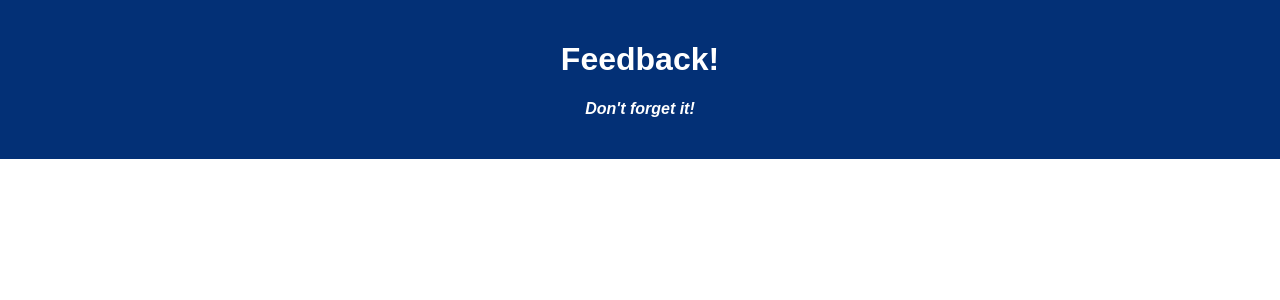
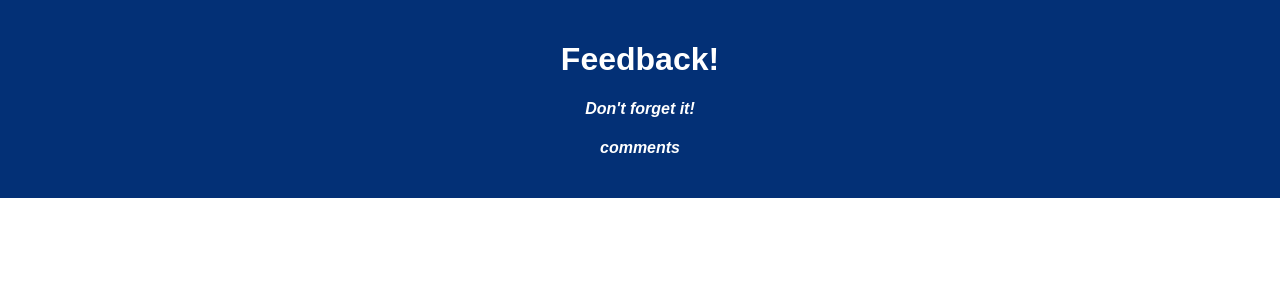
Before and after one commit to SelamAlem7/Weekend-Redux-Feedback-Loop, a React (Create React App) app: page /#/Comments in a window 1280 px wide. Shown: the top 300 px of the page. Built offline with nearby package versions, Linux system fonts and the light colour scheme.

Commit message:
Tested pages/components

```diff
--- a/src/components/App/App.jsx
+++ b/src/components/App/App.jsx
@@ -1,14 +1,42 @@
 import React from 'react';
 import axios from 'axios';
 import './App.css';
+import Feeling from '../Feeling/Feeling';
+import Understanding from '../Understanding/Understanding';
+import Support from '../Support/Support';
+import Comments from '../Comments/Comments';
+import Review from '../Review/Review';
+import {HashRouter as Router, Route } from 'react-router-dom'
+
+
 
 function App() {
+
+
 
   return (
     <div className='App'>
       <header className='App-header'>
         <h1 className='App-title'>Feedback!</h1>
         <h4>Don't forget it!</h4>
+          <Router>
+            <Route path='/'>
+              <Feeling />
+            </Route>
+
+            <Route path='/Support'>
+              <Support />
+            </Route>
+
+            <Route path='/Comments'>
+              <Comments />
+            </Route>
+
+            <Route path='/Review'>
+             <Review />
+            </Route>
+
+        </Router>
       </header>
     </div>
   );
--- a/src/components/Comments/Comments.jsx
+++ b/src/components/Comments/Comments.jsx
@@ -3,11 +3,13 @@
 function Comments () {
 
 
-}
+
 return(
     <div>
-
+<h4>comments</h4>
     </div>
 )
 
+
+}
 export default Comments;
--- a/src/components/Feeling/Feeling.jsx
+++ b/src/components/Feeling/Feeling.jsx
@@ -3,11 +3,11 @@
 function Feeling() {
 
 
-  }
+
   return(
       <div>
 
       </div>
   )
-
+}
   export default Feeling;
--- a/src/components/Review/Review.jsx
+++ b/src/components/Review/Review.jsx
@@ -3,11 +3,13 @@
 function Review () {
 
 
-}
+
 return(
     <div>
 
     </div>
 )
 
+
+}
 export default Review;
--- a/src/components/Supported/Supported.jsx
+++ b/src/components/Support/Support.jsx
@@ -3,11 +3,14 @@
 function Supported () {
 
 
-}
+
 return(
     <div>
 
     </div>
 )
 
+
+}
+
 export default Supported;
--- a/src/components/Understanding/Understanding.jsx
+++ b/src/components/Understanding/Understanding.jsx
@@ -3,11 +3,13 @@
 function Understanding () {
 
 
-}
+
 return(
     <div>
 
     </div>
 )
 
+}
+
 export default Understanding;
```
